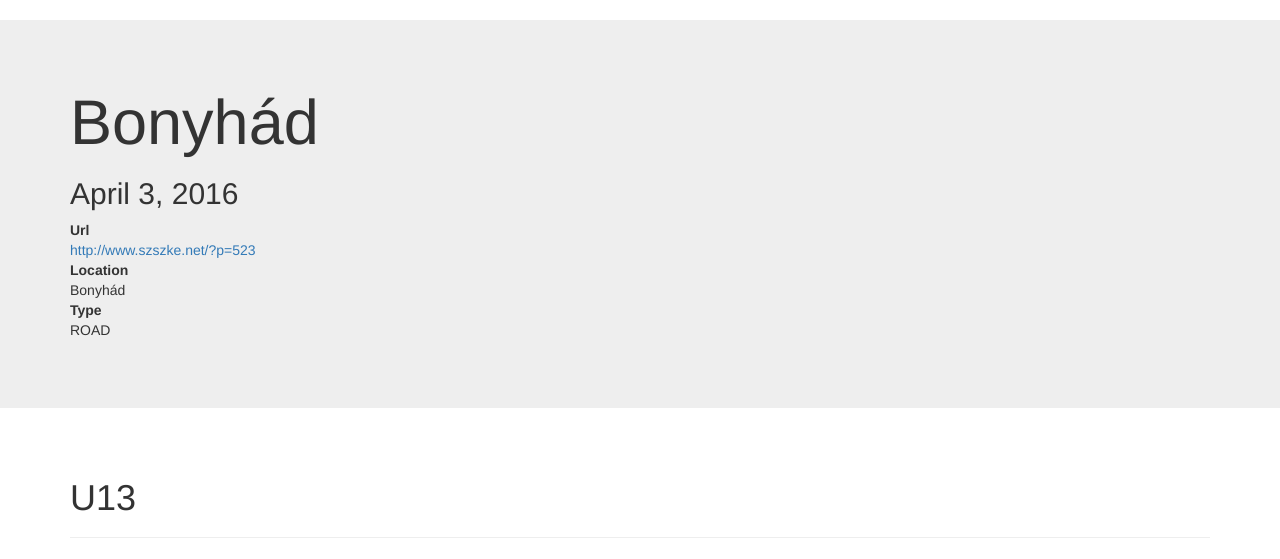
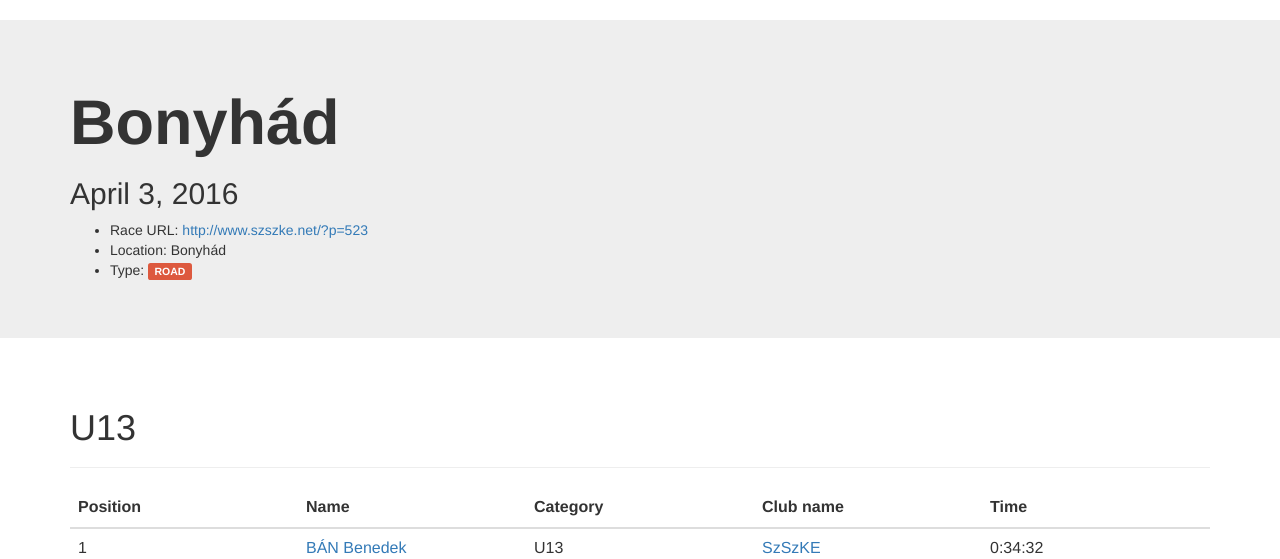
Before and after one commit to szaboat/race_results, a Django app: page /2016/bonyhad/ in a window 1280 px wide. Shown: the part 52-611 px from the top of the page. Run offline with Django 3.2, Linux system fonts and the light colour scheme; data comes from the database, SQL or seed files in the repository; some libraries are stand-ins or nearby versions.

Commit message:
Turn off SSL on local Make header bold Use UL instead of DL on race page

```diff
--- a/raceresults/raceresults/settings.py
+++ b/raceresults/raceresults/settings.py
@@ -159,5 +159,8 @@ AUTHENTICATION_BACKENDS = (
 )
 
 ACCOUNT_EMAIL_VERIFICATION = None
-SECURE_SSL_REDIRECT = True
+
+if is_prod:
+    SECURE_SSL_REDIRECT = True
+
 SECURE_PROXY_SSL_HEADER = ('HTTP_X_FORWARDED_PROTO', 'https')
--- a/raceresults/result/templates/layout.html
+++ b/raceresults/result/templates/layout.html
@@ -26,6 +26,9 @@
         }
         .month tr td.today {
             background: yellow;
+        }
+        .jumbotron h1 {
+            font-weight: bold;
         }
     </style>
 </head>
--- a/raceresults/result/templates/race.html
+++ b/raceresults/result/templates/race.html
@@ -3,14 +3,11 @@
 {% block header %}
         <h1>{{ race.name }}</h1>
         <h2>{{ race.date }}</h2>
-        <dl>
-            <dt>Url</dt>
-            <dd><a href="{{ race.url }}">{{ race.url }}</a></dd>
-            <dt>Location</dt>
-            <dd>{{ race.location }}</dd>
-            <dt>Type</dt>
-            <dd>{{ race.type }}</dd>
-        </dl>
+        <ul>
+            <li>Race URL: <a href="{{ race.url }}">{{ race.url }}</a></li>
+            <li>Location: {{ race.location }}</li>
+            <li>Type: <span class="label label-default {{ race.type|lower }}">{{ race.type }}</span> </li>
+        </ul>
 {% endblock %}
 
 {% block content %}
```
